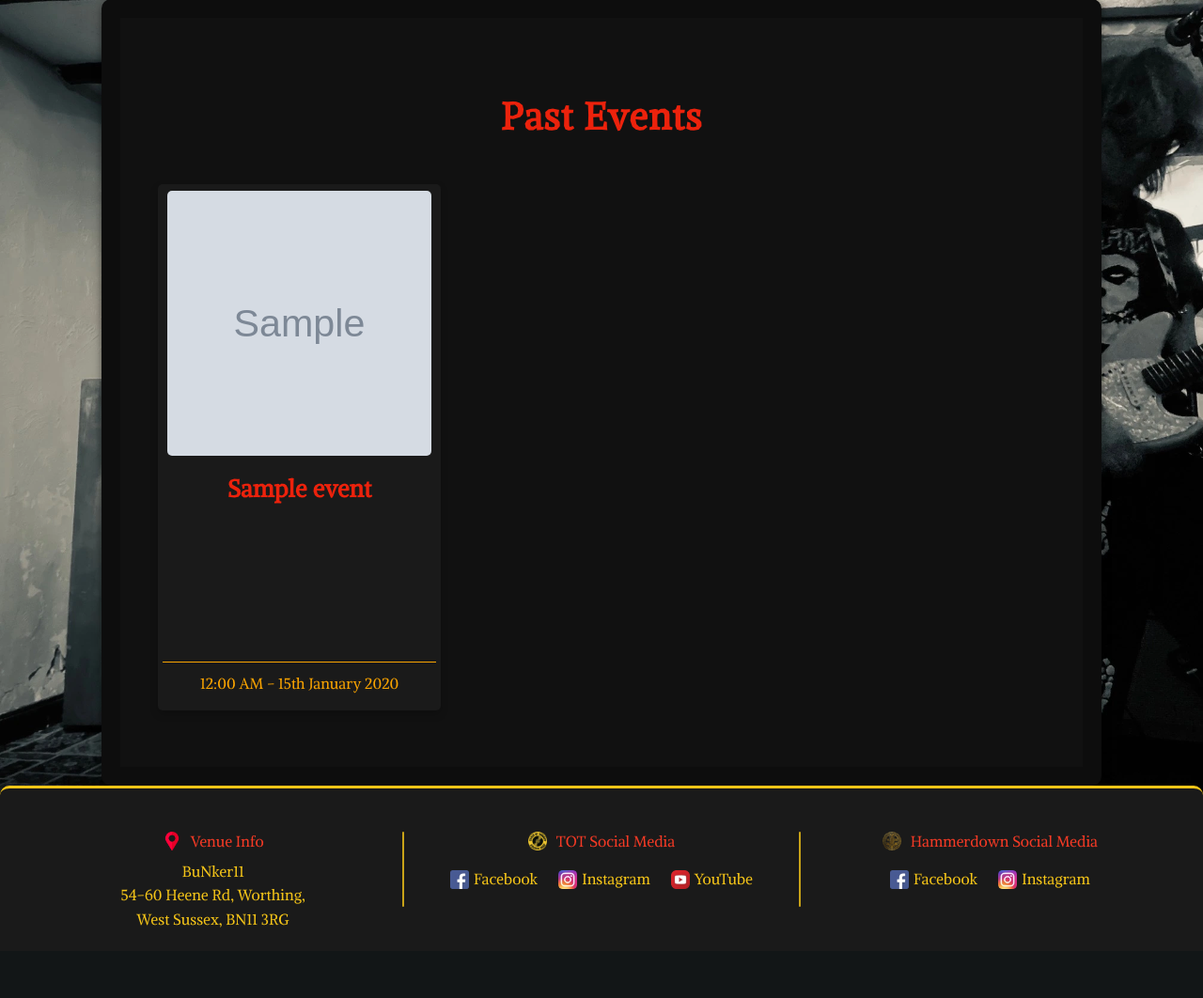
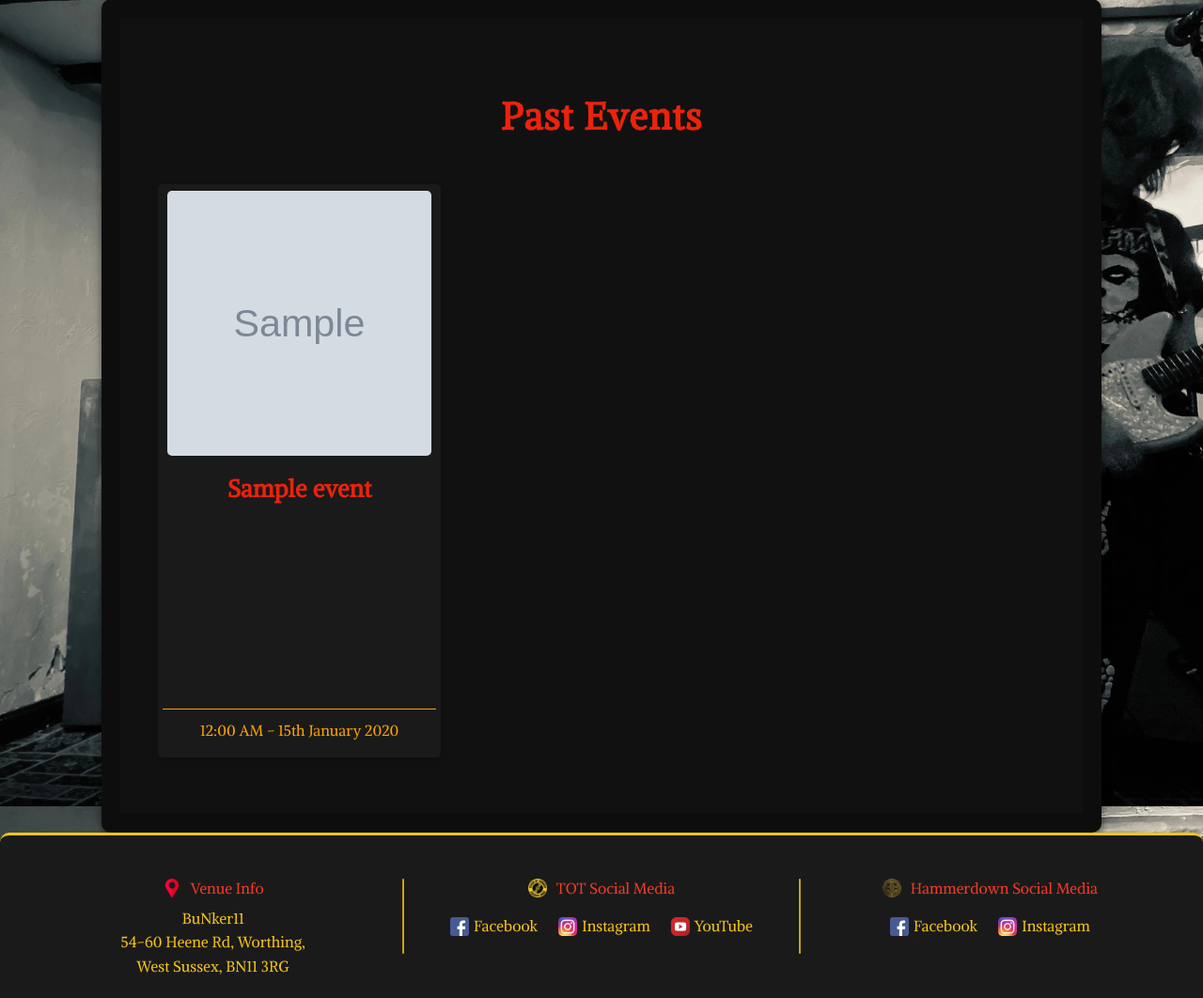
Before and after one commit to Fin250/ProjectRook1, a Flask app: page /past_events in a window 1280 px wide. Shown: the part 102-1164 px from the top of the page at 94% size. Before the commit the page ends 1089 px from the top, so only its background shows below. Run offline with Flask 3, Linux system fonts and the light colour scheme; tables that the repository leaves empty hold one stand-in row (values such as "Sample post"); grey boxes marked "Sample" are stand-in pictures.

Commit message:
Updated event card height

```diff
--- a/static/css/home.css
+++ b/static/css/home.css
@@ -74,7 +74,7 @@
     display: flex;
     flex-direction: column;
     justify-content: space-between;
-    height: 550px;
+    height: 600px;
     background-color: #1a1a1a;
     border-radius: 5px;
     border-color: white;
```
